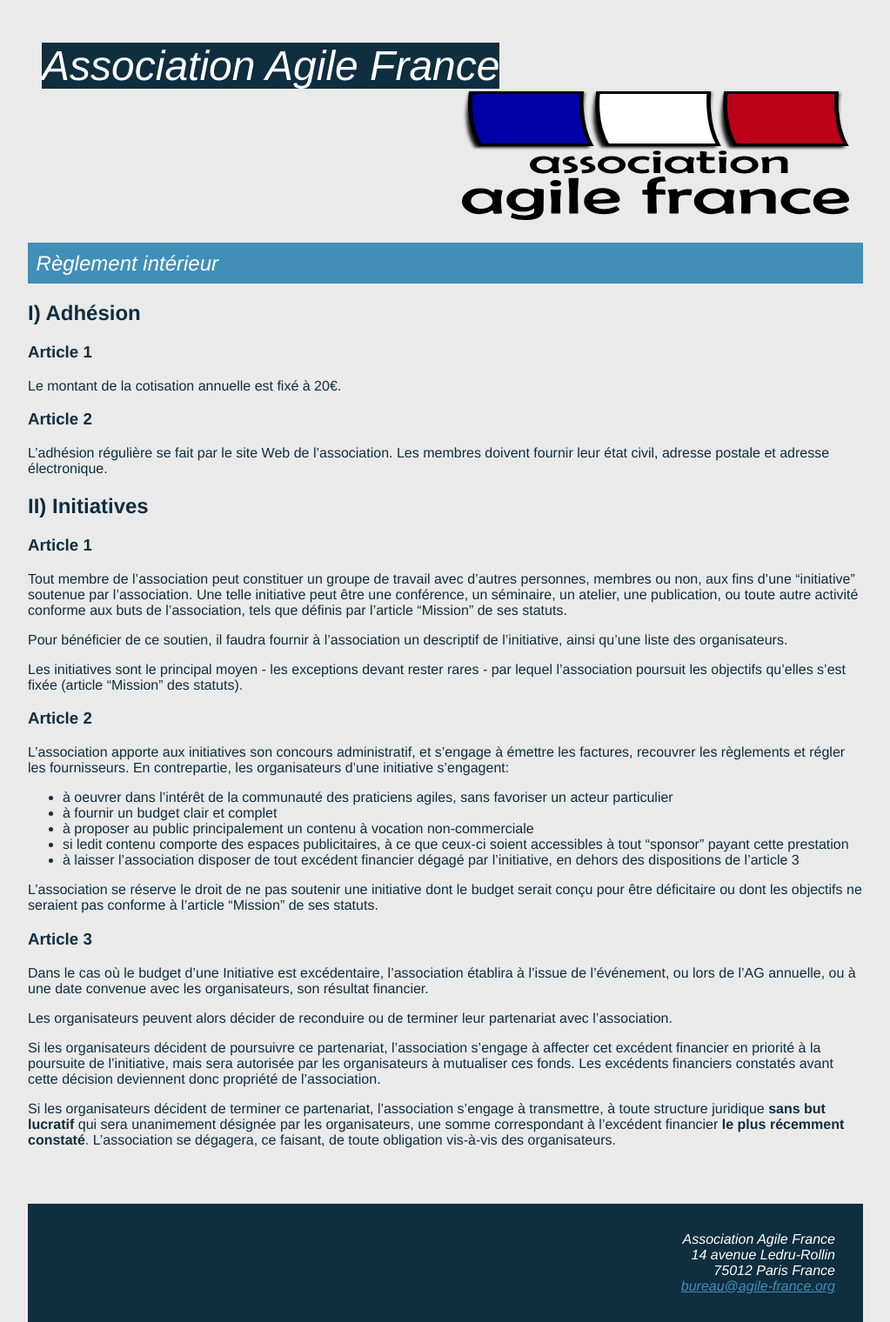
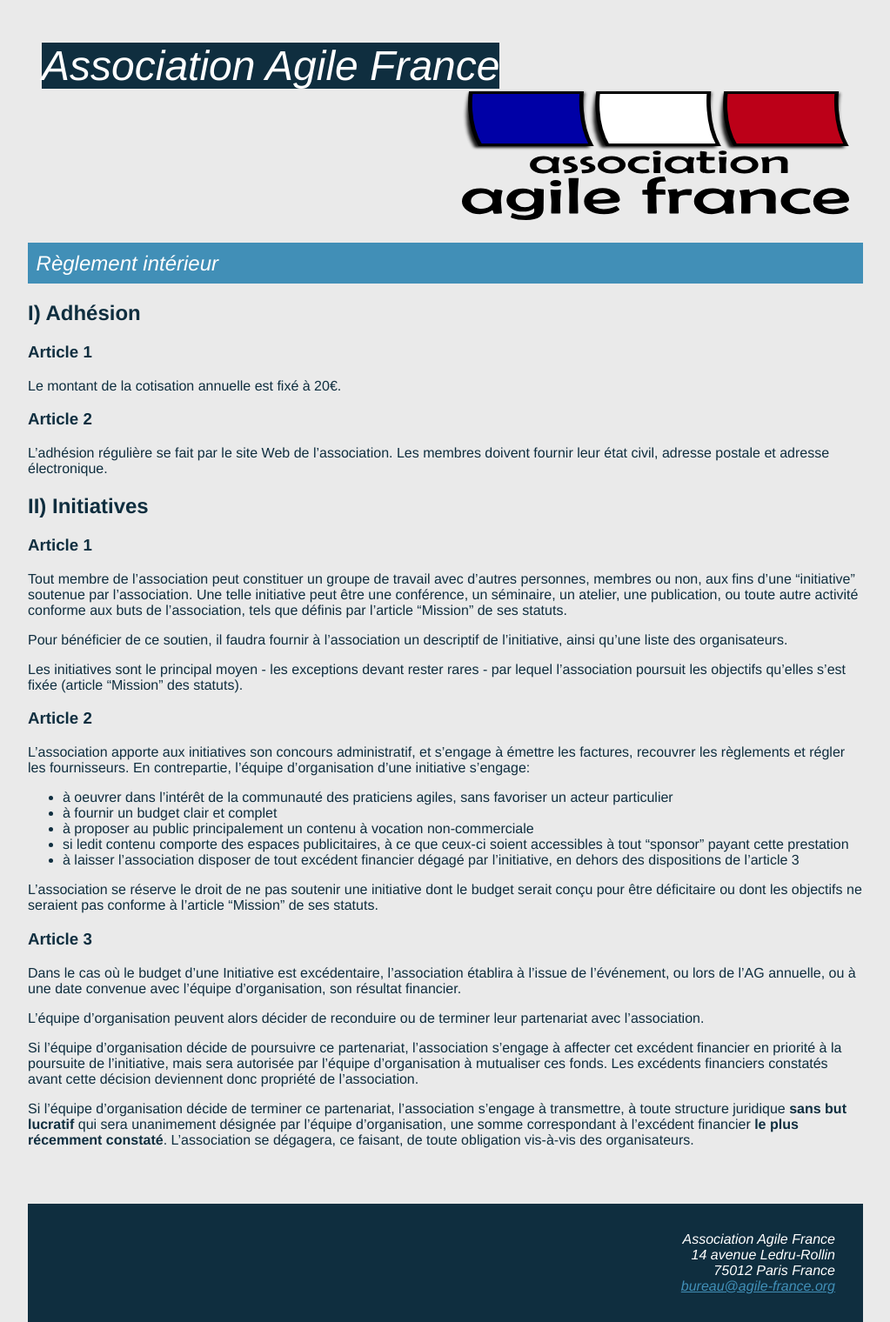
Before and after one commit to AgileFrance/AgileFrance.github.io, a Jekyll site: the page built from _pages/reglement.md, in a window 1280 px wide. Shown: the whole page at 87% size, without its empty margins (128-1151 px from the left). Built offline with Jekyll 4.4.1, drawn with Linux system fonts in a browser that asks for light colours.

```diff
--- a/_pages/reglement.md
+++ b/_pages/reglement.md
@@ -27,7 +27,7 @@ Les initiatives sont le principal moyen - les exceptions devant rester rares - p
 
 ### Article 2
 
-L’association apporte aux initiatives son concours administratif, et s’engage à émettre les factures, recouvrer les règlements et régler les fournisseurs. En contrepartie, les organisateurs d’une initiative s’engagent:
+L’association apporte aux initiatives son concours administratif, et s’engage à émettre les factures, recouvrer les règlements et régler les fournisseurs. En contrepartie, l’équipe d’organisation d’une initiative s’engage:
 
 - à oeuvrer dans l’intérêt de la communauté des praticiens agiles, sans favoriser un acteur particulier
 - à fournir un budget clair et complet
@@ -39,10 +39,10 @@ L’association se réserve le droit de ne pas soutenir une initiative dont le b
 
 ### Article 3
 
-Dans le cas où le budget d’une Initiative est excédentaire, l’association établira à l’issue de l’événement, ou lors de l’AG annuelle, ou à une date convenue avec les organisateurs, son résultat financier.
+Dans le cas où le budget d’une Initiative est excédentaire, l’association établira à l’issue de l’événement, ou lors de l’AG annuelle, ou à une date convenue avec l’équipe d’organisation, son résultat financier.
 
-Les organisateurs peuvent alors décider de reconduire ou de terminer leur partenariat avec l’association.
+L’équipe d’organisation peuvent alors décider de reconduire ou de terminer leur partenariat avec l’association.
 
-Si les organisateurs décident de poursuivre ce partenariat, l’association s’engage à affecter cet excédent financier en priorité à la poursuite de l’initiative, mais sera autorisée par les organisateurs à mutualiser ces fonds. Les excédents financiers constatés avant cette décision deviennent donc propriété de l’association.
+Si l’équipe d’organisation décide de poursuivre ce partenariat, l’association s’engage à affecter cet excédent financier en priorité à la poursuite de l’initiative, mais sera autorisée par l’équipe d’organisation à mutualiser ces fonds. Les excédents financiers constatés avant cette décision deviennent donc propriété de l’association.
 
-Si les organisateurs décident de terminer ce partenariat, l’association s’engage à transmettre, à toute structure juridique **sans but lucratif** qui sera unanimement désignée par les organisateurs, une somme correspondant à l’excédent financier **le plus récemment constaté**. L’association se dégagera, ce faisant, de toute obligation vis-à-vis des organisateurs.
+Si l’équipe d’organisation décide de terminer ce partenariat, l’association s’engage à transmettre, à toute structure juridique **sans but lucratif** qui sera unanimement désignée par l’équipe d’organisation, une somme correspondant à l’excédent financier **le plus récemment constaté**. L’association se dégagera, ce faisant, de toute obligation vis-à-vis des organisateurs.
```
Also changed, not shown: _pages/statuts.md (+2 -2 lines).
